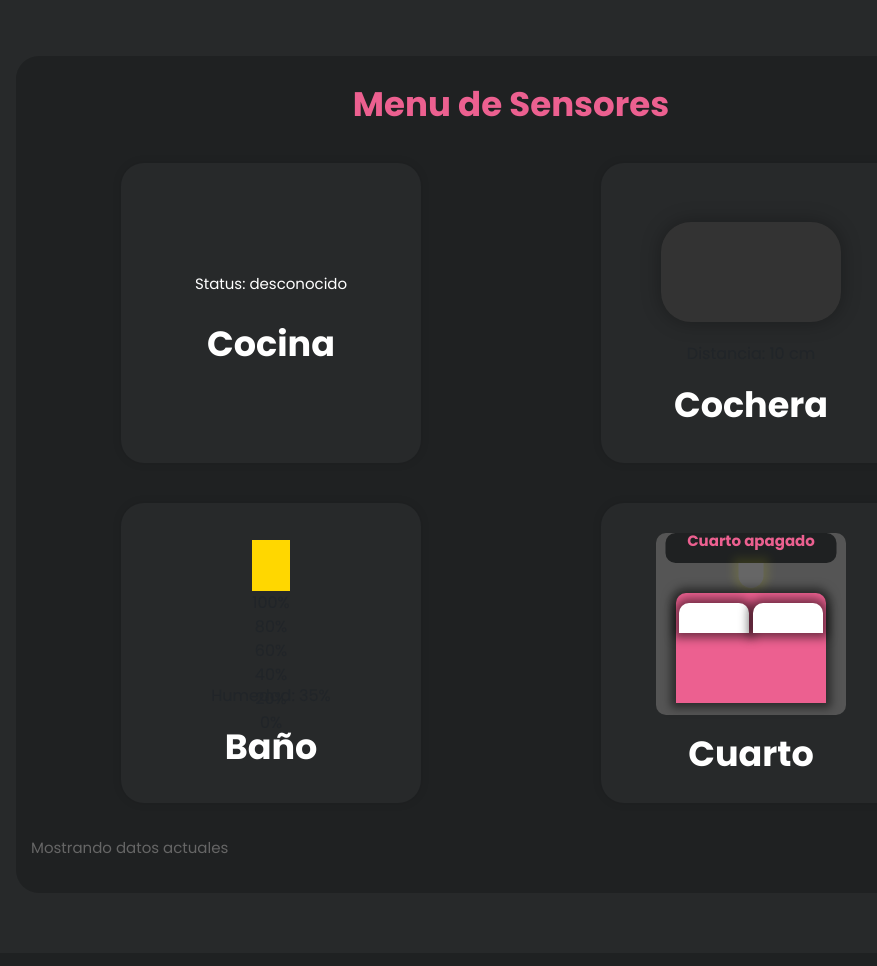
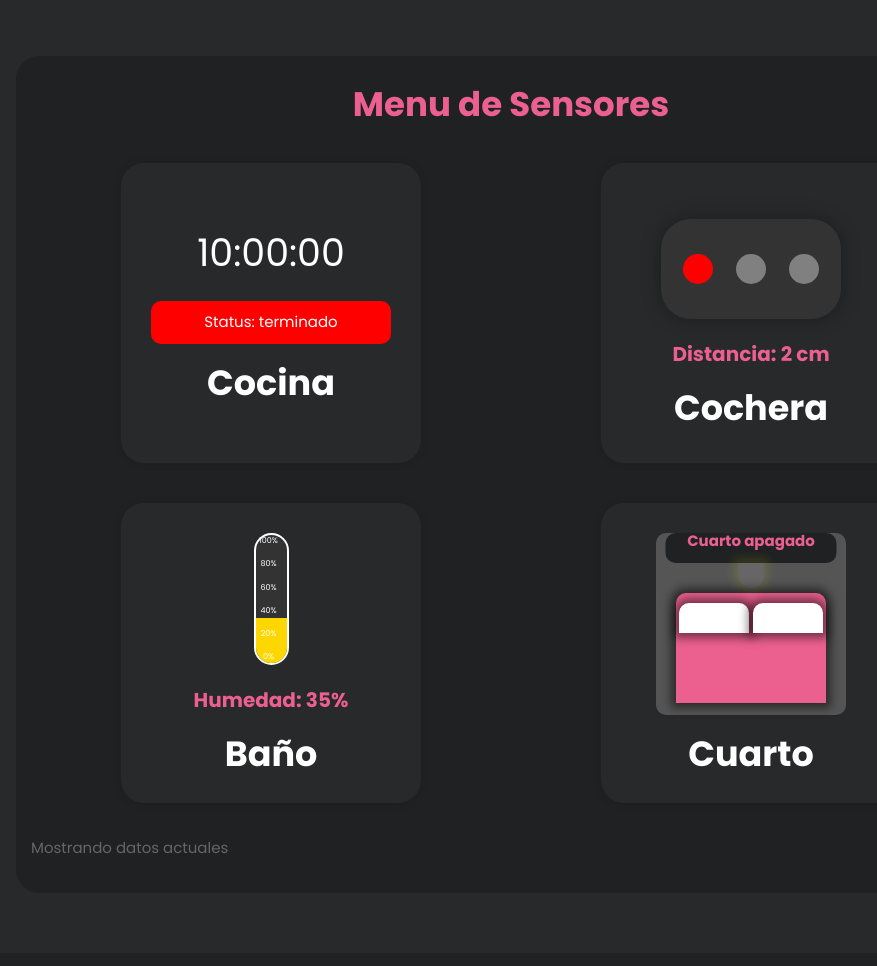
Before and after one commit to JPHAJP/Proyecto_Redes, a Flask app: page /dashboard in a window 1280 px wide. Shown: the part 554-1520 px from the top of the page, without its empty margins (129-1006 px from the left). Run offline with Flask 3, Linux system fonts and the light colour scheme; some libraries are stand-ins or nearby versions.

Commit message:
gracias_bro

```diff
--- a/Python/app/routes.py
+++ b/Python/app/routes.py
@@ -74,7 +74,18 @@ def dashboard():
 
     translated_status = translate_status(last_log['status'])
 
-    return render_template('dashboard.html', hum=last_log['hum'], mov=last_log['mov'], dist=last_log['dist'], status=last_log['status'], time=last_log['time'], translated_status=translated_status, message='Mostrando datos actuales')
+    color_verde = 'gray'
+    color_amarillo = 'gray'
+    color_rojo = 'gray'
+
+    if last_log['dist'] > 7:
+        color_verde = 'green'
+    elif 2 < last_log['dist'] <= 7:
+        color_amarillo = 'yellow'
+    elif last_log['dist'] <= 2:
+        color_rojo = 'red'
+    print(translated_status)
+    return render_template('dashboard.html', hum=last_log['hum'], mov=last_log['mov'], dist=last_log['dist'], status=last_log['status'], time=last_log['time'], translated_status=translated_status, color_verde=color_verde, color_amarillo=color_amarillo, color_rojo=color_rojo, message='Mostrando datos actuales')
 
 @app.route('/update_hum', methods=['POST'])
 def update_hum():
@@ -156,11 +167,11 @@ def get_logs():
     return jsonify(logs)
 
 def translate_status(status):
-    if status == '0':
+    if status ==0:
         return 'activo'
-    elif status == '1':
+    elif status == 1:
         return 'detenido'
-    elif status == '2':
+    elif status == 2:
         return 'terminado'
     else:
         return 'desconocido'
--- a/Python/app/static/log.json
+++ b/Python/app/static/log.json
@@ -1 +1 @@
-[{"hum": 35, "mov": 0, "dist": 10, "status": 0, "time": "00:00:00"}]
+[{"hum": 35, "mov": 0, "dist": 2, "status": 2, "time": "10:00:00"}]
--- a/Python/app/templates/dashboard.html
+++ b/Python/app/templates/dashboard.html
@@ -26,6 +26,76 @@
       margin: 20px auto;
       padding: 10px;
       box-shadow: 0 0 20px rgba(0,0,0,0.3);
+    }
+    .light {
+      width: 30px;
+      height: 30px;
+      border-radius: 50%;
+    }
+    .light.green {
+      background-color: {{ color_verde }};
+    }
+    .light.yellow {
+      background-color: {{ color_amarillo }};
+    }
+    .light.red {
+      background-color: {{ color_rojo }};
+    }
+    .text-semaphore {
+      text-align: center;
+      color: #ec6090;
+      font-size: 20px;
+      font-weight: bold;
+      margin-top: 20px;
+    }
+    .sensor-container {
+      background: #333;
+      padding: 20px;
+      border-radius: 10px;
+      box-shadow: 0 0 10px rgba(0, 0, 0, 0.1);
+      text-align: center;
+      width: 200px;
+    }
+    .thermometer {
+      width: 35px;
+      height: 150px;
+      border: 2px solid #fff;
+      border-radius: 25px;
+      position: relative;
+      background: #333;
+      margin: 0 auto;
+    }
+    .thermometer-fill {
+      width: 100%;
+      position: absolute;
+      bottom: 0;
+      border-radius: 0 0 25px 25px;
+    }
+    .thermometer-scale {
+      position: absolute;
+      width: 100%;
+      height: 100%;
+      display: flex;
+      flex-direction: column;
+      justify-content: space-between;
+    }
+    .thermometer-scale div {
+      text-align: center;
+      margin-right: 5px;
+      font-size: 0.5em;
+      color: #fff;
+    }
+    .humidity-value {
+      text-align: center;
+      color: #ec6090;
+      font-size: 20px;
+      font-weight: bold;
+      margin-top: 20px;
+    }
+    .time {
+        font-size: 38px;
+        margin-bottom: 20px;
+        color: #fff;
     }
     .status {
         font-size: 15px;
@@ -156,8 +226,8 @@
                   <div class="col-lg-6 col-sm-6">
                     <div class="item">
                       <div class="container">
-                          <div class="time" data-time="{{ time }}"></div>
-                          <div class="status status-{{ translated_status }}" data-status="{{ translated_status }}">Status: {{ translated_status }}</div>
+                          <div class="time">{{ time }}</div>
+                          <div class="status status-{{ translated_status }}">Status: {{ translated_status }}</div>
                       </div>
                       <h4>Cocina</h4>
                     </div>
@@ -166,19 +236,11 @@
                     <div class="item">
                       <div class="container-semaphore">
                         <div class="semaphore">
-                        {% if dist <= 2 %}
-                            <div class="light red" data-light-red="{{ 'true' if dist <= 2 else 'false' }}" style="background-color: {{ 'red' if dist <= 2 else 'gray' }};"></div>
-                        {% elif 2 < dist <= 7 %}
-                            <div class="light yellow" data-light-yellow="{{ 'true' if 2 < dist <= 7 else 'false' }}" style="background-color: {{ 'yellow' if 2 < dist <= 7 else 'gray' }};"></div>
-                        {% else %}
-                            <div class="light green" data-light-green="{{ 'true' if dist > 7 else 'false' }}" style="background-color: {{ 'green' if dist > 7 else 'gray' }};"></div>
-                        {% endif %}
-
-                          <!-- <div class="light red" data-light-red="{{ 'true' if dist <= 2 else 'false' }}" style="background-color: {{ 'red' if dist <= 2 else 'gray' }};"></div>
-                          <div class="light yellow" data-light-yellow="{{ 'true' if 2 < dist <= 7 else 'false' }}" style="background-color: {{ 'yellow' if 2 < dist <= 7 else 'gray' }};"></div>
-                          <div class="light green" data-light-green="{{ 'true' if dist > 7 else 'false' }}" style="background-color: {{ 'green' if dist > 7 else 'gray' }};"></div> -->
+                          <div class="light red" style="background-color: {{ color_rojo }};"></div>
+                          <div class="light yellow" style="background-color: {{ color_amarillo }};"></div>
+                          <div class="light green" style="background-color: {{ color_verde }};"></div>
                         </div>
-                        <div class="text-semaphore" data-dist="{{ dist }}">Distancia: {{ dist }} cm</div>
+                        <div class="text-semaphore">Distancia: {{ dist }} cm</div>
                       </div>
                       <h4>Cochera</h4>
                     </div>
@@ -186,7 +248,7 @@
                   <div class="col-lg-6 col-sm-6">
                     <div class="item">
                       <div class="thermometer">
-                        <div class="thermometer-fill" id="thermometer-fill" data-hum="{{ hum }}" style="height: {{ hum }}%;"></div>
+                        <div class="thermometer-fill" id="thermometer-fill" style="height: {{ hum }}%;"></div>
                         <div class="thermometer-scale">
                           <div>100%</div>
                           <div>80%</div>
@@ -196,11 +258,11 @@
                           <div>0%</div>
                         </div>
                       </div>
-                      <div class="humidity-value" id="humidity-value" data-humidity="{{ hum }}">
+                      <div class="humidity-value" id="humidity-value">
                         Humedad: {{ hum }}%
                       </div>
                       <script>
-                          var humedad = document.getElementById('thermometer-fill').getAttribute('data-hum');
+                          var humedad = {{ hum }};
                           var thermometerFill = document.getElementById('thermometer-fill');
                           thermometerFill.style.height = humedad + '%';
                           if (humedad >= 80) {
```
Also changed, not shown: 2 other files.
